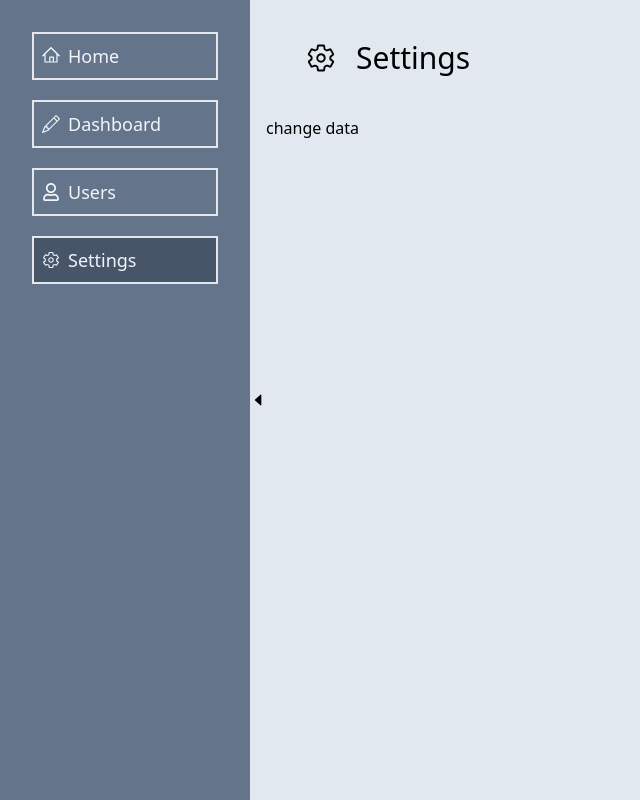
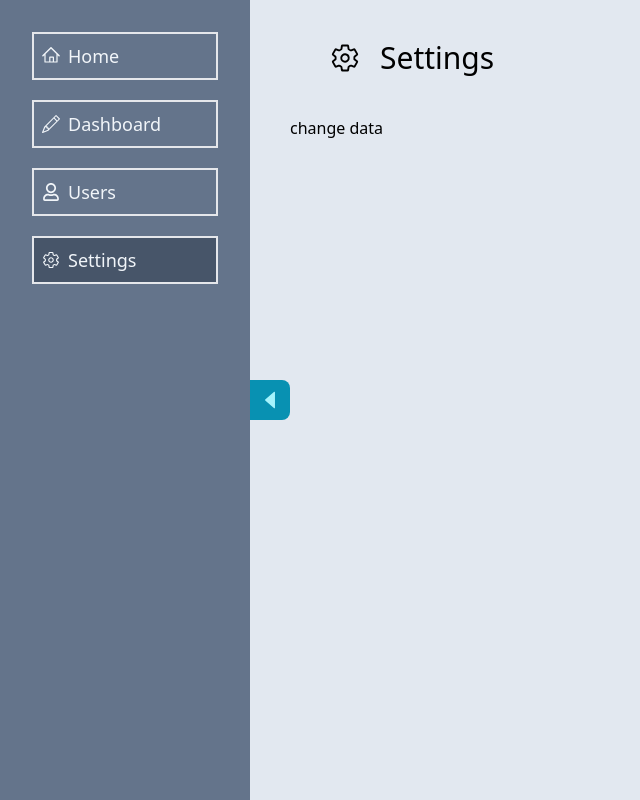
Before and after one commit to markopersonally/management-panel, a React (Create React App) app: page /settings in a window 1280 px wide. Shown: the whole page, without its empty margins (0-640 px from the left). Built offline with nearby package versions, Linux system fonts and the light colour scheme.

Commit message:
styling btn

```diff
--- a/src/components/NavBar.jsx
+++ b/src/components/NavBar.jsx
@@ -7,13 +7,15 @@ import { RxHome } from "react-icons/rx";
 import { AiFillCaretLeft, AiFillCaretRight } from "react-icons/ai";
 
 export default function NavBar() {
-  const [navVisible, setNavVisible] = useState(true); // Initially visible
+  const [navVisible, setNavVisible] = useState(true);
 
   const navClasses = "h-screen w-[250px] bg-slate-500";
   const ulClasses = "p-8 flex flex-col gap-5 ";
   const liClasses = "border-2";
   const linkClasses =
     "w-30 p-2 flex gap-2 items-center hover:bg-slate-600 text-slate-100 text-lg duration-500";
+  const btnClasses =
+    "p-2 my-auto bg-cyan-600 text-cyan-200 text-2xl hover:bg-cyan-900 rounded-r-lg duration-300";
 
   const handleShowNav = () => {
     setNavVisible(true);
@@ -75,12 +77,12 @@ export default function NavBar() {
         </ul>
       </nav>
       {!navVisible && (
-        <button onClick={handleShowNav}>
+        <button className={btnClasses} onClick={handleShowNav}>
           <AiFillCaretRight />
         </button>
       )}
       {navVisible && (
-        <button onClick={handleHideNav}>
+        <button className={btnClasses} onClick={handleHideNav}>
           <AiFillCaretLeft />
         </button>
       )}
--- a/src/components/UI/Section.jsx
+++ b/src/components/UI/Section.jsx
@@ -1,3 +1,5 @@
 export default function Section({ children }) {
-  return <section>{children}</section>;
+  const sectionClasses = "h-screen";
+
+  return <section className={sectionClasses}>{children}</section>;
 }
```
